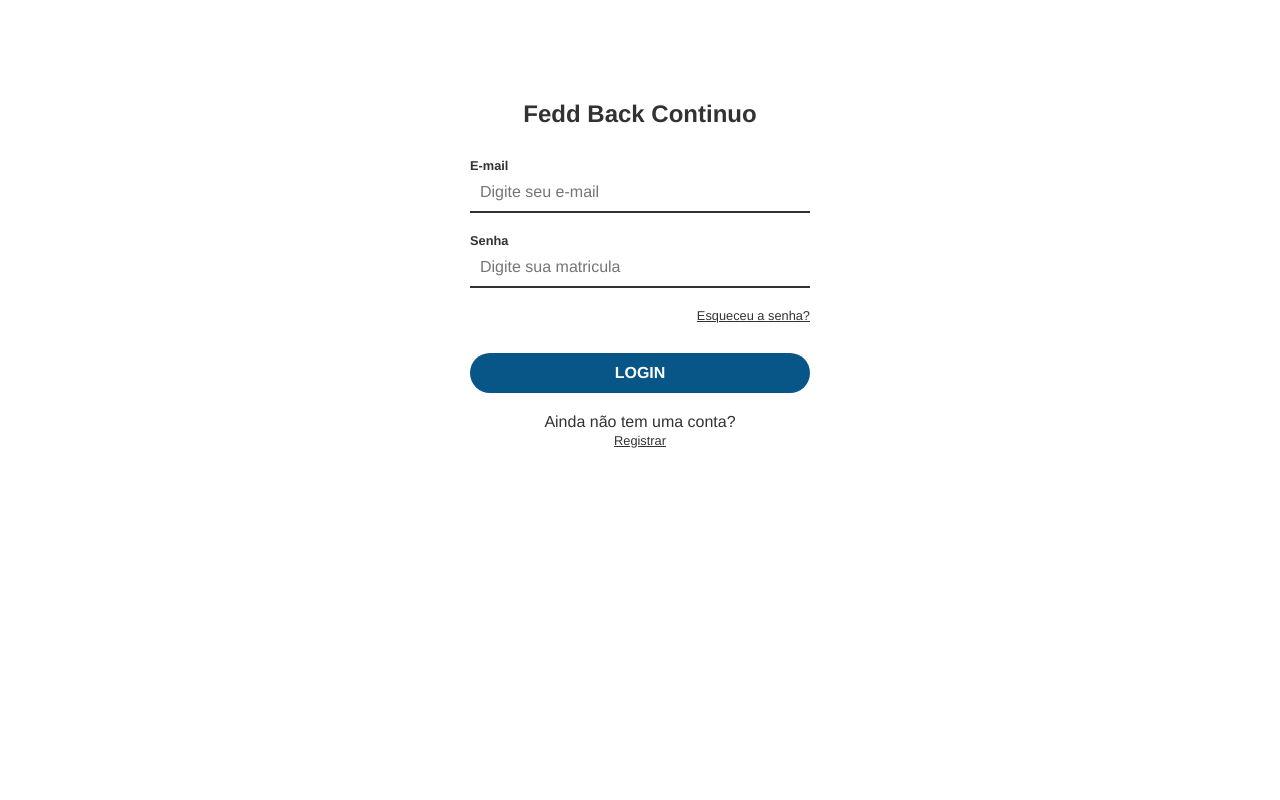
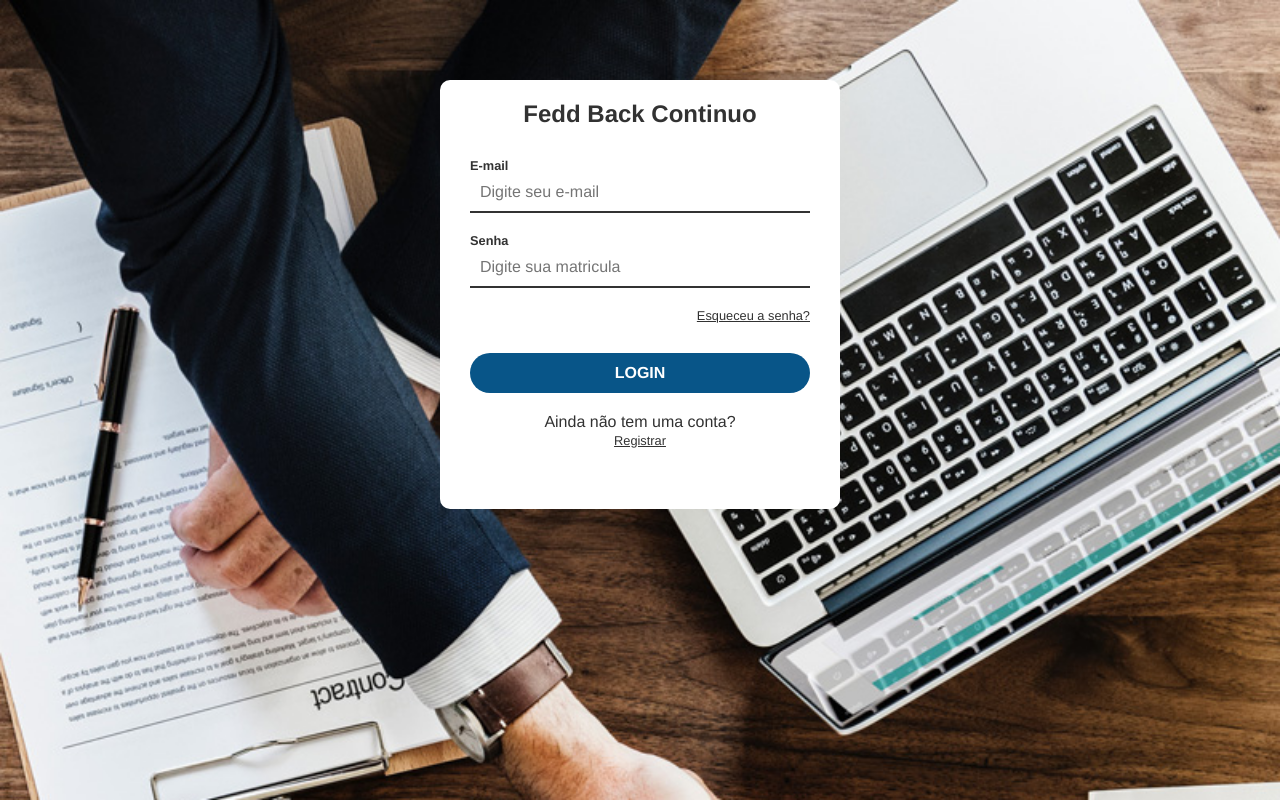
Before and after one commit to DanielCauldron/Projeto-Tela-login, a plain HTML site: page index.html in a window 1280 px wide. Drawn offline with Linux system fonts and the light colour scheme.

Commit message:
Update style.css

```diff
--- a/style.css
+++ b/style.css
@@ -10,7 +10,7 @@
 
 }
 body{
-    background-image:url('.../img/servizio-azienda-consulenza.jpg');
+    background-image:url('./img/servizio-azienda-consulenza.jpg');
     background-size: 100%;
     background-repeat: no-repeat;
     flex-wrap: wrap;
```
